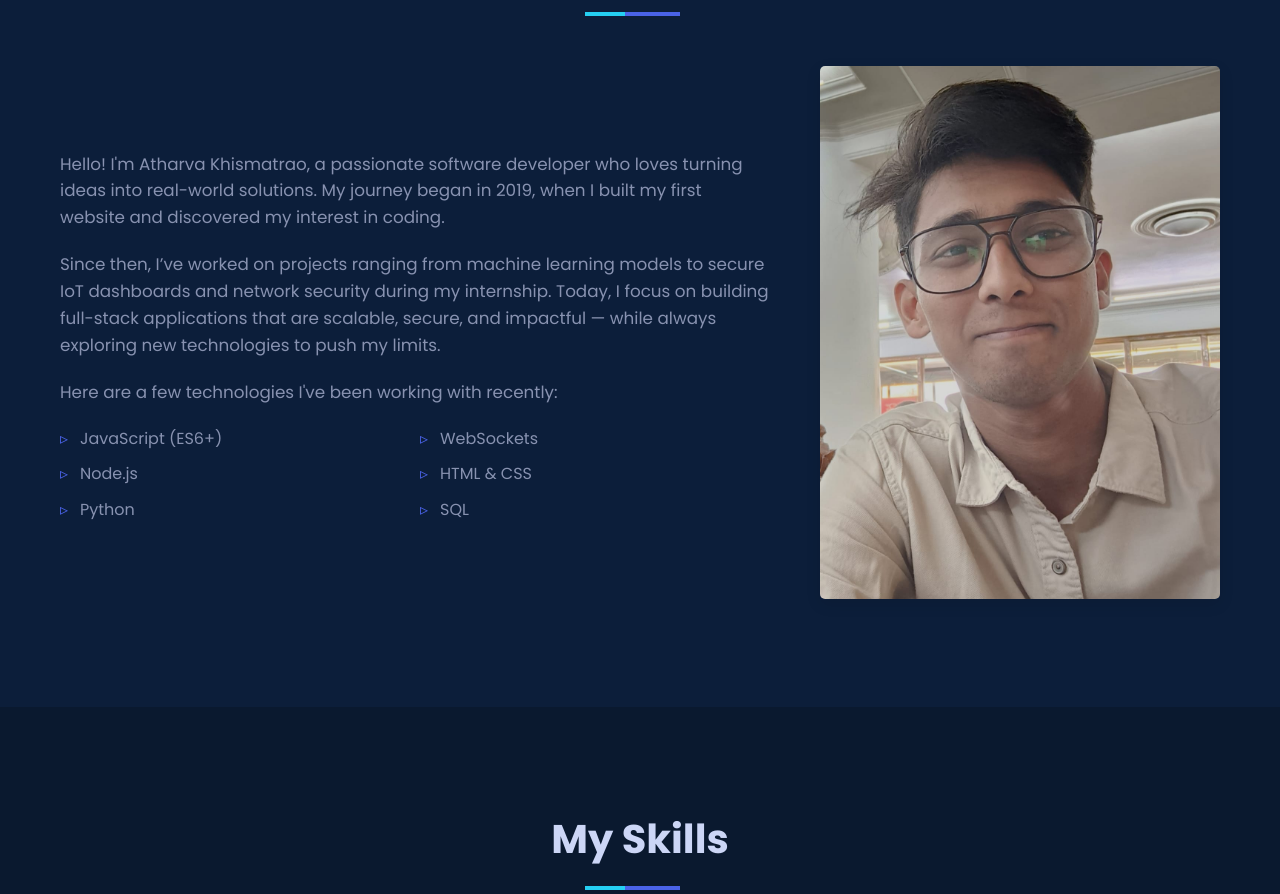
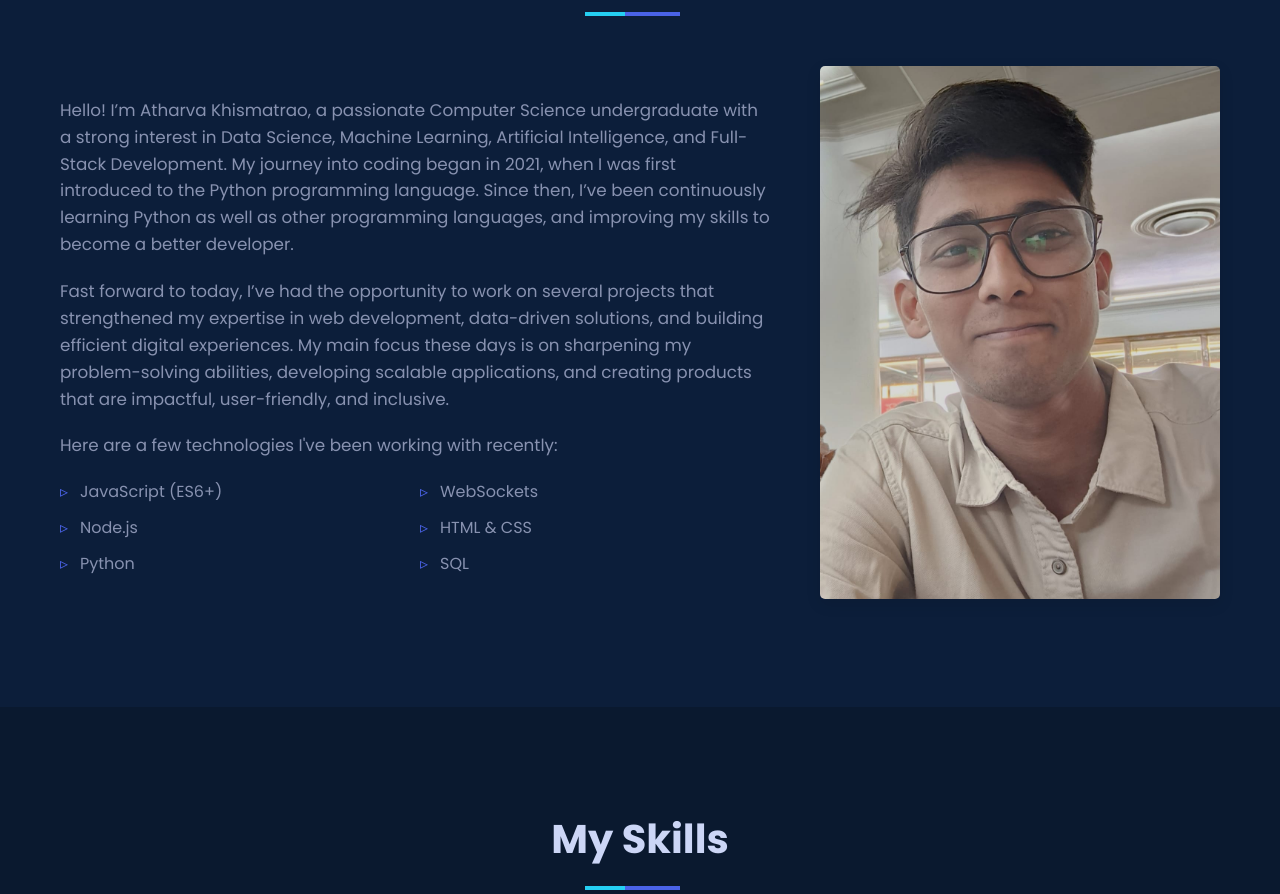
Before and after one commit to AtharvaKhismatrao/Portfolio, a plain HTML site: page index.html in a window 1280 px wide. Shown: the part 967-1861 px from the top of the page. Drawn offline with Linux system fonts and the light colour scheme.

Commit message:
Update index.html

```diff
--- a/index.html
+++ b/index.html
@@ -1223,8 +1223,8 @@
         </div>
         <div class="about-content">
             <div class="about-text">
-                <p>Hello! I'm Atharva Khismatrao, a passionate software developer who loves turning ideas into real-world solutions. My journey began in 2019, when I built my first website and discovered my interest in coding.</p>
-                <p>Since then, I’ve worked on projects ranging from machine learning models to secure IoT dashboards and network security during my internship. Today, I focus on building full-stack applications that are scalable, secure, and impactful — while always exploring new technologies to push my limits.</p>
+                <p>Hello! I’m Atharva Khismatrao, a passionate Computer Science undergraduate with a strong interest in Data Science, Machine Learning, Artificial Intelligence, and Full-Stack Development. My journey into coding began in 2021, when I was first introduced to the Python programming language. Since then, I’ve been continuously learning Python as well as other programming languages, and improving my skills to become a better developer.</p>
+                <p>Fast forward to today, I’ve had the opportunity to work on several projects that strengthened my expertise in web development, data-driven solutions, and building efficient digital experiences. My main focus these days is on sharpening my problem-solving abilities, developing scalable applications, and creating products that are impactful, user-friendly, and inclusive.</p>
                 <p>Here are a few technologies I've been working with recently:</p>
                 <ul class="skills-list">
                     <li>JavaScript (ES6+)</li>
```
